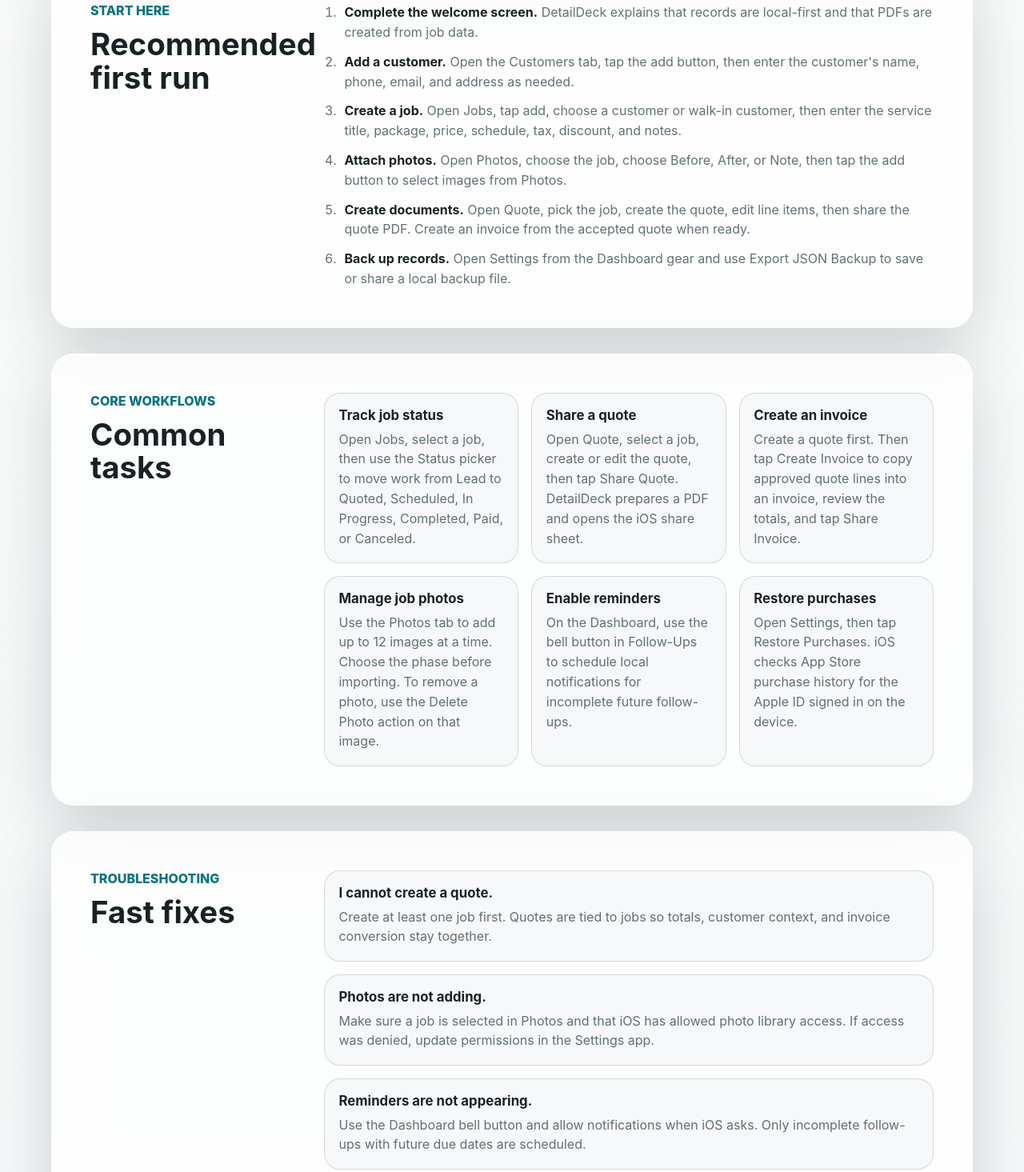
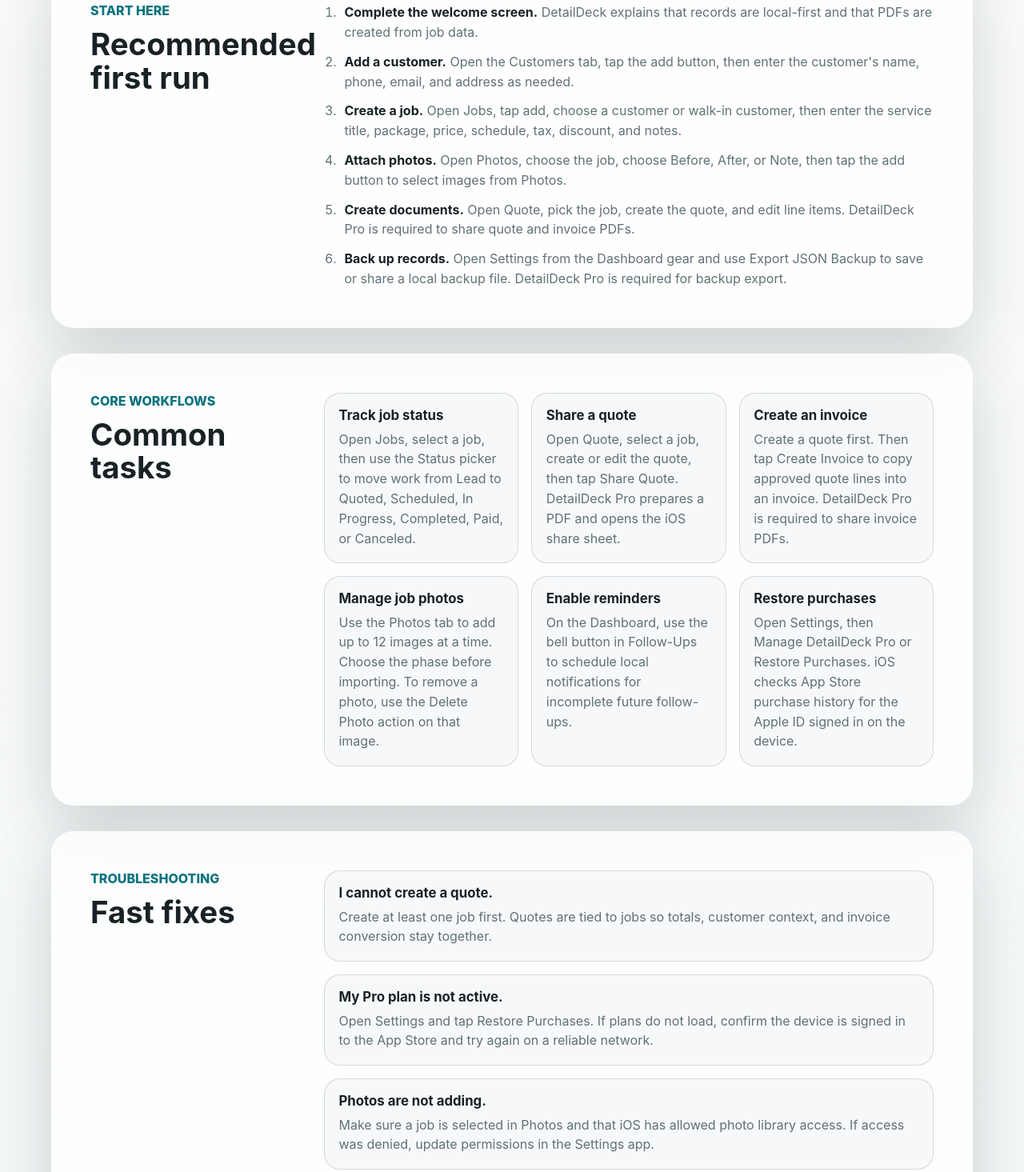
Before and after one commit to noktirnal42/detaildeck, a plain HTML site: page support.html in a window 1280 px wide. Shown: the part 752-2217 px from the top of the page at 80% size. Drawn offline with Linux system fonts and the light colour scheme.

Commit message:
Update support for DetailDeck Pro

```diff
--- a/support.html
+++ b/support.html
@@ -43,8 +43,8 @@
         <li><strong>Add a customer.</strong> Open the Customers tab, tap the add button, then enter the customer's name, phone, email, and address as needed.</li>
         <li><strong>Create a job.</strong> Open Jobs, tap add, choose a customer or walk-in customer, then enter the service title, package, price, schedule, tax, discount, and notes.</li>
         <li><strong>Attach photos.</strong> Open Photos, choose the job, choose Before, After, or Note, then tap the add button to select images from Photos.</li>
-        <li><strong>Create documents.</strong> Open Quote, pick the job, create the quote, edit line items, then share the quote PDF. Create an invoice from the accepted quote when ready.</li>
-        <li><strong>Back up records.</strong> Open Settings from the Dashboard gear and use Export JSON Backup to save or share a local backup file.</li>
+        <li><strong>Create documents.</strong> Open Quote, pick the job, create the quote, and edit line items. DetailDeck Pro is required to share quote and invoice PDFs.</li>
+        <li><strong>Back up records.</strong> Open Settings from the Dashboard gear and use Export JSON Backup to save or share a local backup file. DetailDeck Pro is required for backup export.</li>
       </ol>
     </section>
 
@@ -60,11 +60,11 @@
         </article>
         <article>
           <h3>Share a quote</h3>
-          <p>Open Quote, select a job, create or edit the quote, then tap Share Quote. DetailDeck prepares a PDF and opens the iOS share sheet.</p>
+          <p>Open Quote, select a job, create or edit the quote, then tap Share Quote. DetailDeck Pro prepares a PDF and opens the iOS share sheet.</p>
         </article>
         <article>
           <h3>Create an invoice</h3>
-          <p>Create a quote first. Then tap Create Invoice to copy approved quote lines into an invoice, review the totals, and tap Share Invoice.</p>
+          <p>Create a quote first. Then tap Create Invoice to copy approved quote lines into an invoice. DetailDeck Pro is required to share invoice PDFs.</p>
         </article>
         <article>
           <h3>Manage job photos</h3>
@@ -76,7 +76,7 @@
         </article>
         <article>
           <h3>Restore purchases</h3>
-          <p>Open Settings, then tap Restore Purchases. iOS checks App Store purchase history for the Apple ID signed in on the device.</p>
+          <p>Open Settings, then Manage DetailDeck Pro or Restore Purchases. iOS checks App Store purchase history for the Apple ID signed in on the device.</p>
         </article>
       </div>
     </section>
@@ -90,6 +90,10 @@
         <article>
           <h3>I cannot create a quote.</h3>
           <p>Create at least one job first. Quotes are tied to jobs so totals, customer context, and invoice conversion stay together.</p>
+        </article>
+        <article>
+          <h3>My Pro plan is not active.</h3>
+          <p>Open Settings and tap Restore Purchases. If plans do not load, confirm the device is signed in to the App Store and try again on a reliable network.</p>
         </article>
         <article>
           <h3>Photos are not adding.</h3>
```
